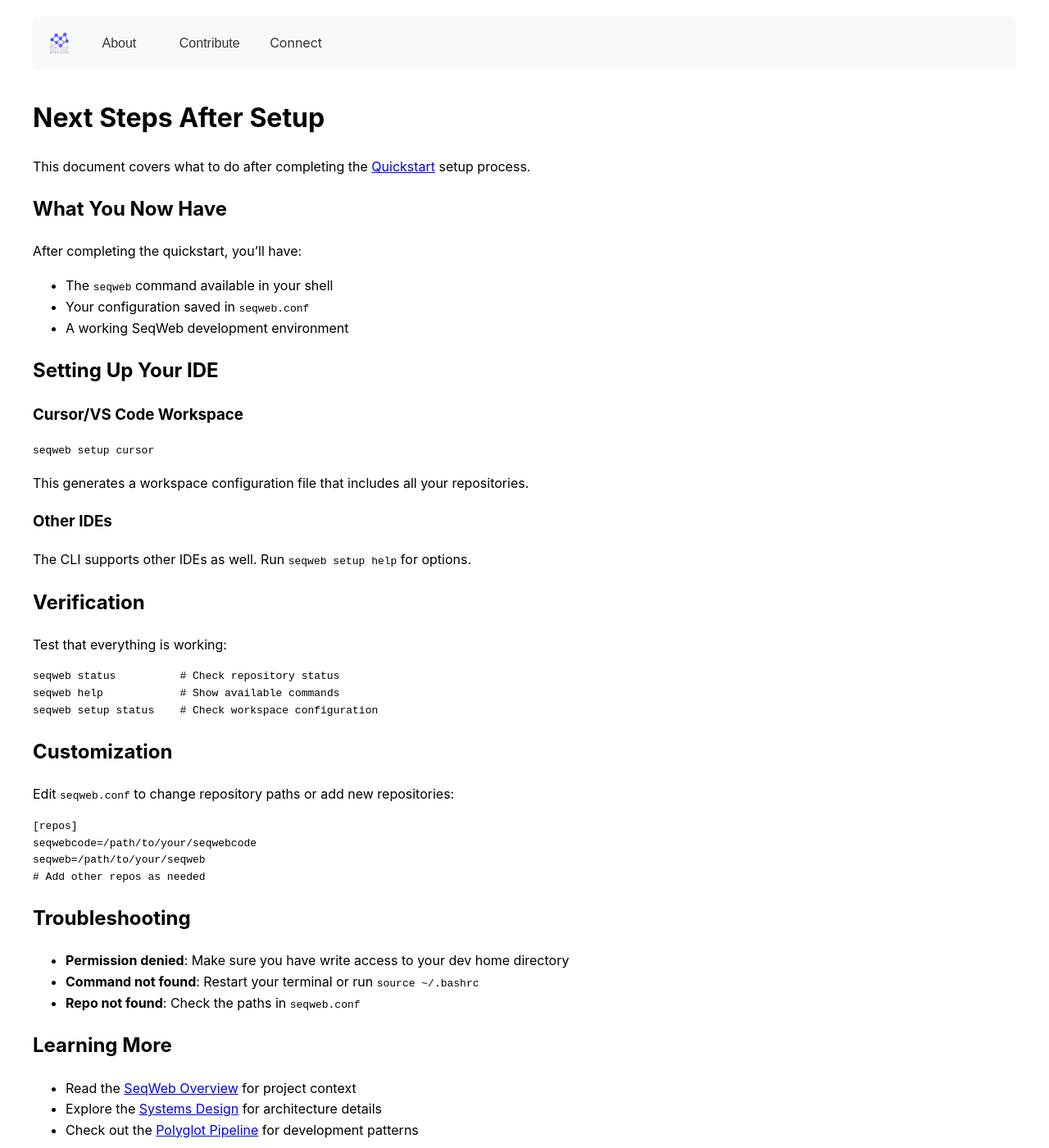
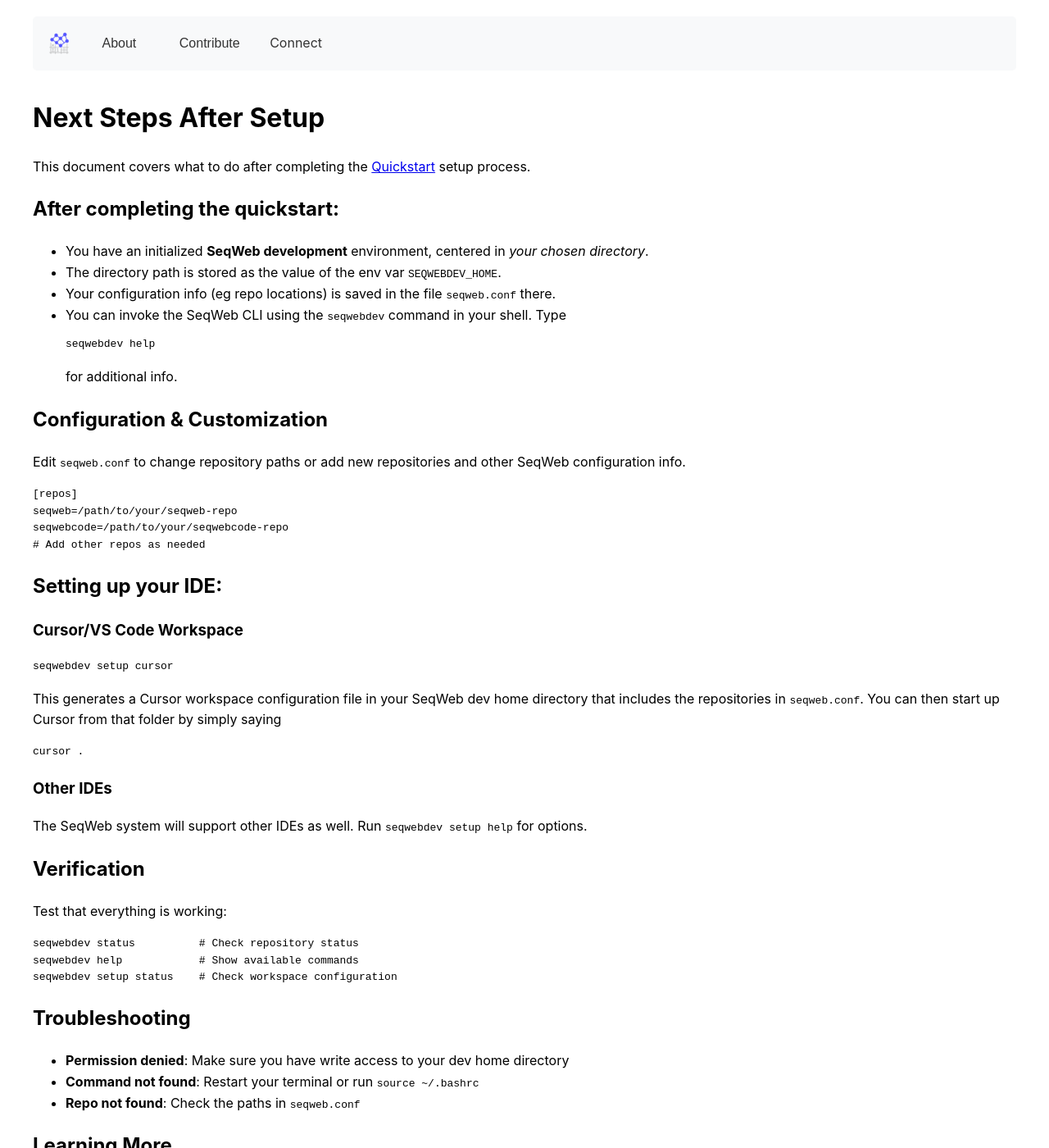
Before and after one commit to seqweb/seqweb, a Jekyll site: the page built from docs/next_steps.md, in a window 1280 px wide and 1400 px high. Shown: the whole window at 82% size. Built offline with Jekyll 4.4.1, drawn with Linux system fonts in a browser that asks for light colours; our own code applies the rules of GitHub Pages for plain Markdown files; some of the changed text lies outside the part shown.

````diff
--- a/docs/next_steps.md
+++ b/docs/next_steps.md
@@ -1,48 +1,56 @@
 # Next Steps After Setup
 
-This document covers what to do after completing the [Quickstart](quickstart.md) setup process.
+This document covers what to do after completing the [Quickstart](quickstart) setup process.
 
-## What You Now Have
+## After completing the quickstart:
+- You have an initialized **SeqWeb development** environment, centered in _your chosen directory_.
+- The directory path is stored as the value of the env var `SEQWEBDEV_HOME`.
+- Your configuration info (eg repo locations) is saved in the file `seqweb.conf` there.
+- You can invoke the SeqWeb CLI using the `seqwebdev` command in your shell.  Type
+```bash
+seqwebdev help
+```
+for additional info.
 
-After completing the quickstart, you'll have:
-- The `seqweb` command available in your shell
-- Your configuration saved in `seqweb.conf`
-- A working SeqWeb development environment
+## Configuration & Customization
 
-## Setting Up Your IDE
+Edit `seqweb.conf` to change repository paths or add new repositories and other SeqWeb configuration info.
+
+```ini
+[repos]
+seqweb=/path/to/your/seqweb-repo
+seqwebcode=/path/to/your/seqwebcode-repo
+# Add other repos as needed
+```
+
+## Setting up your IDE:
 
 ### Cursor/VS Code Workspace
 
 ```bash
-seqweb setup cursor
+seqwebdev setup cursor
 ```
 
-This generates a workspace configuration file that includes all your repositories.
+This generates a Cursor workspace configuration file in your SeqWeb dev home directory that includes the  repositories in `seqweb.conf`.  You can then start up Cursor from that folder by simply saying
+
+```bash
+cursor .
+```
 
 ### Other IDEs
 
-The CLI supports other IDEs as well. Run `seqweb setup help` for options.
+The SeqWeb system will support other IDEs as well.  Run `seqwebdev setup help` for options.
 
 ## Verification
 
 Test that everything is working:
 
 ```bash
-seqweb status          # Check repository status
-seqweb help            # Show available commands
-seqweb setup status    # Check workspace configuration
+seqwebdev status          # Check repository status
+seqwebdev help            # Show available commands
+seqwebdev setup status    # Check workspace configuration
 ```
 
-## Customization
-
-Edit `seqweb.conf` to change repository paths or add new repositories:
-
-```ini
-[repos]
-seqwebcode=/path/to/your/seqwebcode
-seqweb=/path/to/your/seqweb
-# Add other repos as needed
-```
 
 ## Troubleshooting
 
@@ -52,12 +60,12 @@
 
 ## Learning More
 
-- Read the [SeqWeb Overview](seqweb_overview.md) for project context
-- Explore the [Systems Design](systems_design.md) for architecture details
-- Check out the [Polyglot Pipeline](polyglot_pipeline.md) for development patterns
+- Read the [SeqWeb Overview](seqweb_overview) for project context
+- Explore the [Systems Design](systems_design) for architecture details
+- Check out the [Polyglot Pipeline](polyglot_pipeline) for more development patterns
 
 ## Getting Help
 
-- Run `seqweb help` for CLI assistance
+- Run `seqwebdev help` for CLI assistance
 - Check the [project documentation](https://www.seqweb.org/)
 - Join the [community discussions](https://github.com/seqweb/seqweb/discussions)
````
Also changed, not shown: docs/polyglot_pipeline.md (+1 -1 lines), docs/quickstart.md (+36 -25 lines), docs/systems_design.md (+2 -2 lines), 3 other files.
